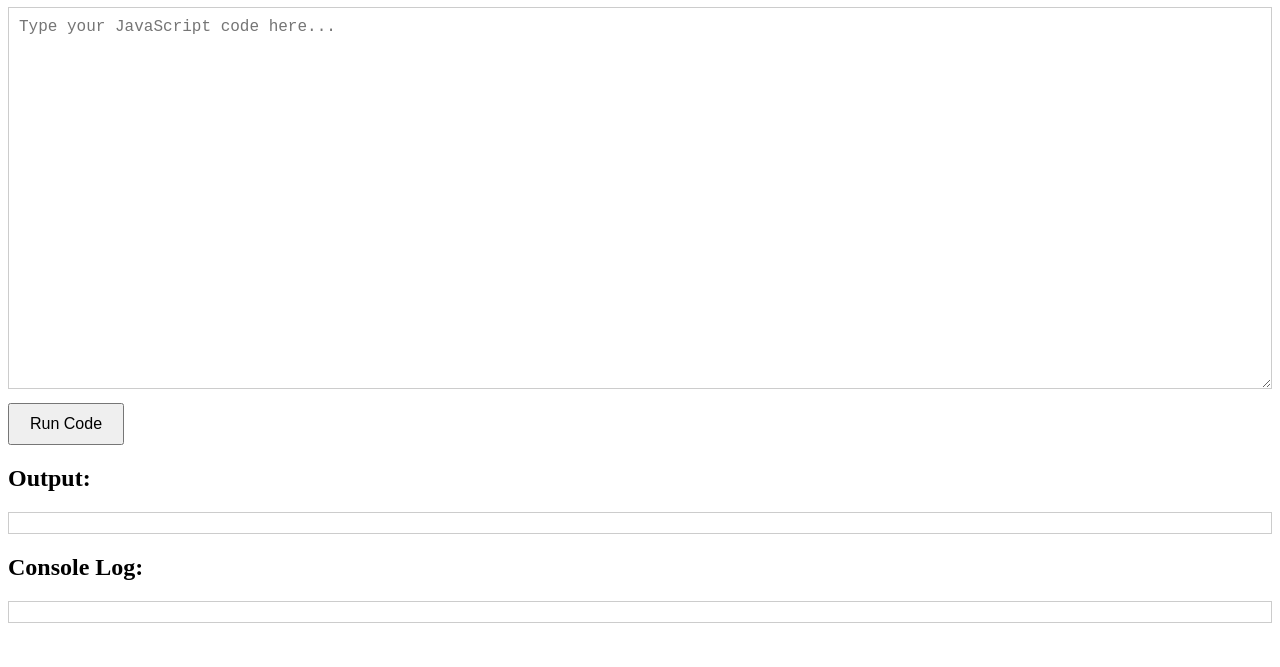
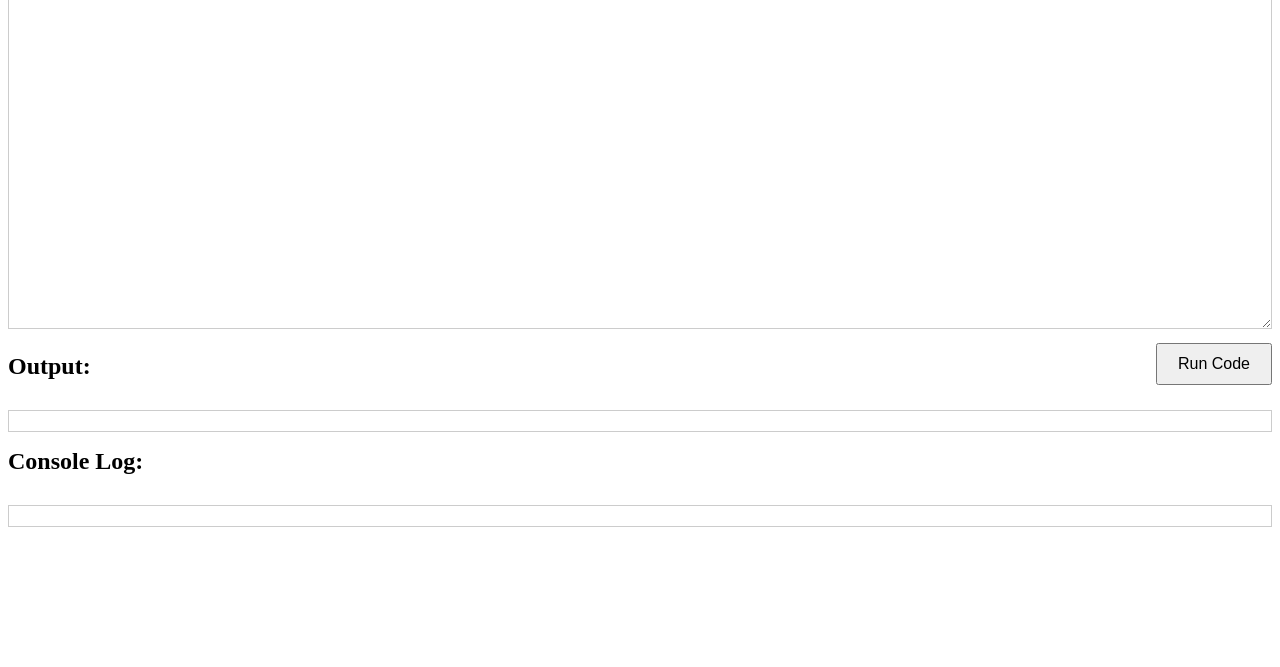
Before and after one commit to hydrophobis/js-sandbox, a plain HTML site: page index.html in a window 1280 px wide. Shown: the part 133-800 px from the top of the page. Drawn offline with Linux system fonts and the light colour scheme.

Commit message:
Update index.html

```diff
--- a/index.html
+++ b/index.html
@@ -48,7 +48,7 @@
             font-size: 16px;
             padding: 10px 20px;
             margin-top: 10px;
-            left: 100%;
+            float: right;
         }
 
         textarea, pre {
```
